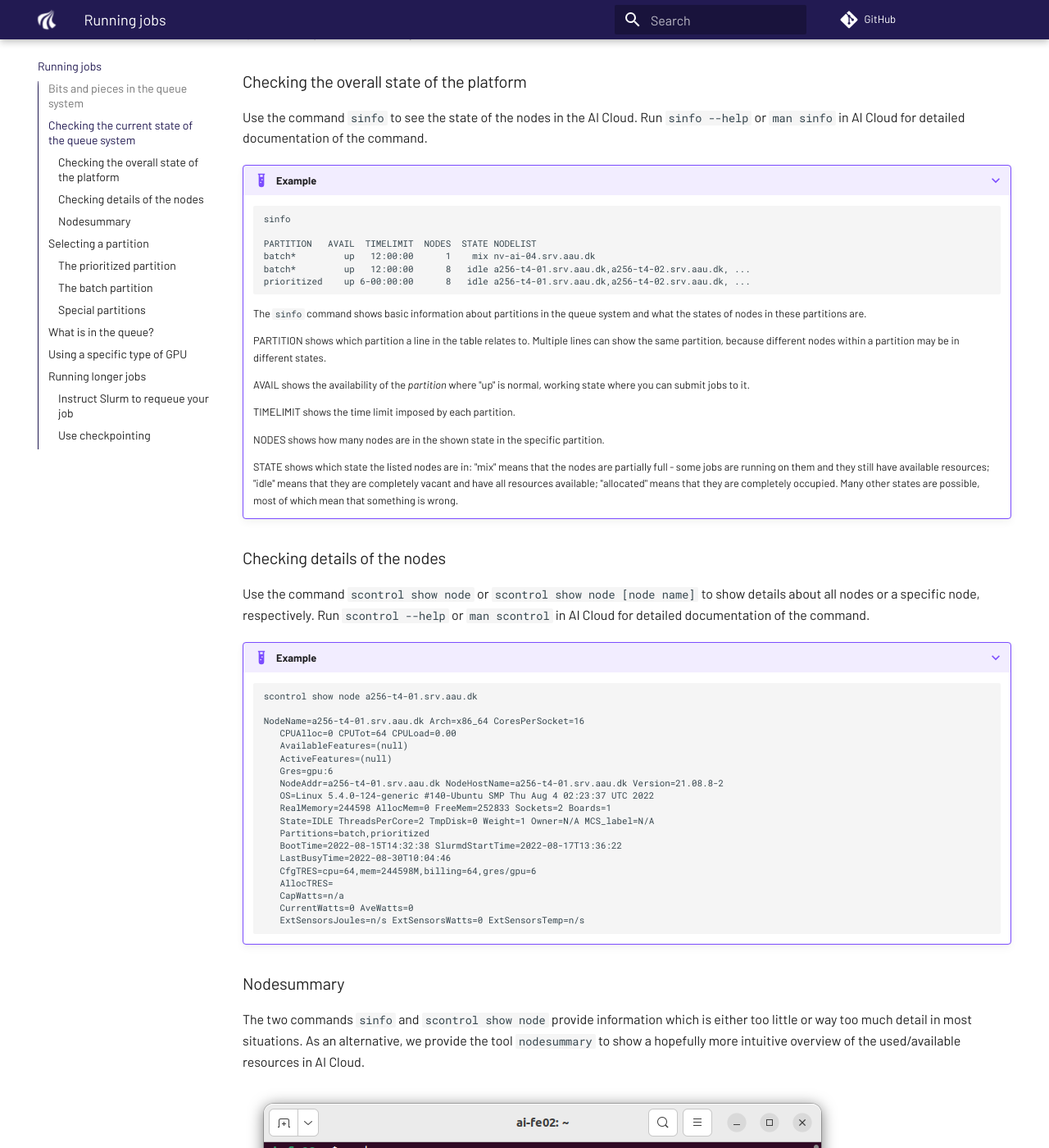
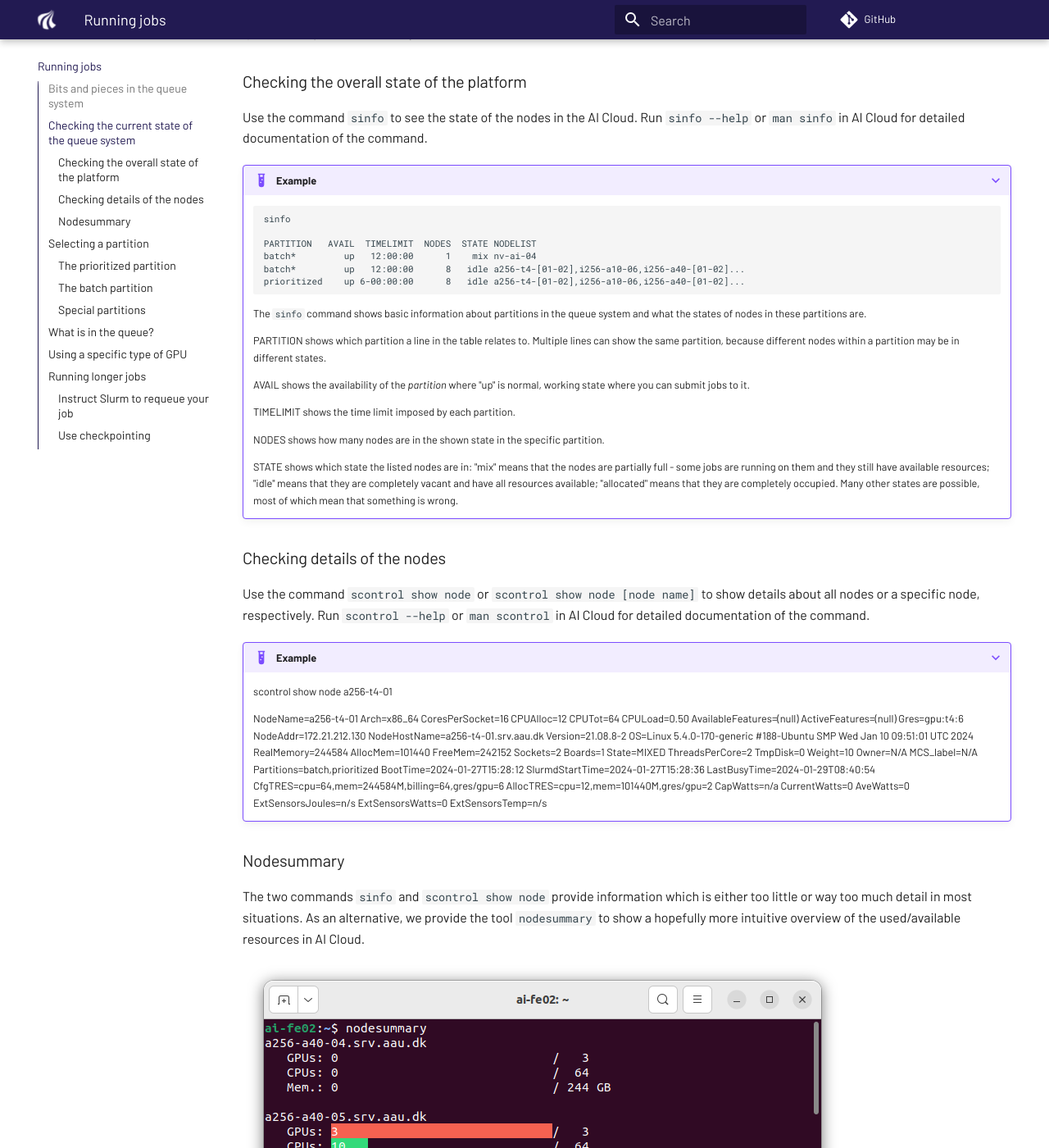
Before and after one commit to aau-claaudia/aicloud-docs, an MkDocs documentation site: the page built from docs/slurm.md, in a window 1280 px wide and 1400 px high, scrolled down 1403 px. Shown: the whole window at 82% size. Built offline with MkDocs 1.6.1 and Material for MkDocs 9.7.7, drawn with Linux system fonts in a browser that asks for light colours; comment, search, counter and statistics services are not loaded; some of the changed text lies outside the part shown.

Commit message:
Changed nodenames to reflect shortnaming

```diff
--- a/docs/slurm.md
+++ b/docs/slurm.md
@@ -75,9 +75,9 @@ documentation of the command.
         sinfo
 
         PARTITION   AVAIL  TIMELIMIT  NODES  STATE NODELIST
-        batch*         up   12:00:00      1    mix nv-ai-04.srv.aau.dk
-        batch*         up   12:00:00      8   idle a256-t4-01.srv.aau.dk,a256-t4-02.srv.aau.dk, ...
-        prioritized    up 6-00:00:00      8   idle a256-t4-01.srv.aau.dk,a256-t4-02.srv.aau.dk, ...
+        batch*         up   12:00:00      1    mix nv-ai-04
+        batch*         up   12:00:00      8   idle a256-t4-[01-02],i256-a10-06,i256-a40-[01-02]...
+        prioritized    up 6-00:00:00      8   idle a256-t4-[01-02],i256-a10-06,i256-a40-[01-02]...
 
     The `sinfo` command shows basic information about partitions in the
     queue system and what the states of nodes in these partitions are.
@@ -110,25 +110,25 @@ detailed documentation of the command.
 
 ???+ example
 
-        scontrol show node a256-t4-01.srv.aau.dk
+    scontrol show node a256-t4-01
 
-        NodeName=a256-t4-01.srv.aau.dk Arch=x86_64 CoresPerSocket=16
-           CPUAlloc=0 CPUTot=64 CPULoad=0.00
-           AvailableFeatures=(null)
-           ActiveFeatures=(null)
-           Gres=gpu:6
-           NodeAddr=a256-t4-01.srv.aau.dk NodeHostName=a256-t4-01.srv.aau.dk Version=21.08.8-2
-           OS=Linux 5.4.0-124-generic #140-Ubuntu SMP Thu Aug 4 02:23:37 UTC 2022
-           RealMemory=244598 AllocMem=0 FreeMem=252833 Sockets=2 Boards=1
-           State=IDLE ThreadsPerCore=2 TmpDisk=0 Weight=1 Owner=N/A MCS_label=N/A
-           Partitions=batch,prioritized
-           BootTime=2022-08-15T14:32:38 SlurmdStartTime=2022-08-17T13:36:22
-           LastBusyTime=2022-08-30T10:04:46
-           CfgTRES=cpu=64,mem=244598M,billing=64,gres/gpu=6
-           AllocTRES=
-           CapWatts=n/a
-           CurrentWatts=0 AveWatts=0
-           ExtSensorsJoules=n/s ExtSensorsWatts=0 ExtSensorsTemp=n/s
+    NodeName=a256-t4-01 Arch=x86_64 CoresPerSocket=16
+      CPUAlloc=12 CPUTot=64 CPULoad=0.50
+      AvailableFeatures=(null)
+      ActiveFeatures=(null)
+      Gres=gpu:t4:6
+      NodeAddr=172.21.212.130 NodeHostName=a256-t4-01.srv.aau.dk Version=21.08.8-2
+      OS=Linux 5.4.0-170-generic #188-Ubuntu SMP Wed Jan 10 09:51:01 UTC 2024
+      RealMemory=244584 AllocMem=101440 FreeMem=242152 Sockets=2 Boards=1
+      State=MIXED ThreadsPerCore=2 TmpDisk=0 Weight=10 Owner=N/A MCS_label=N/A
+      Partitions=batch,prioritized
+      BootTime=2024-01-27T15:28:12 SlurmdStartTime=2024-01-27T15:28:36
+      LastBusyTime=2024-01-29T08:40:54
+      CfgTRES=cpu=64,mem=244584M,billing=64,gres/gpu=6
+      AllocTRES=cpu=12,mem=101440M,gres/gpu=2
+      CapWatts=n/a
+      CurrentWatts=0 AveWatts=0
+      ExtSensorsJoules=n/s ExtSensorsWatts=0 ExtSensorsTemp=n/s
 
 ### Nodesummary
 
@@ -188,7 +188,7 @@ Currently, these servers are associated with the partitions: *create*,
 partition, you can run jobs on the server, even if it requires
 cancelling jobs of users in the *batch* partition to provide you the
 requested resources. For example, users from VAP lab at CREATE can use
-their server nv-ai-04.srv.aau.dk by submitting jobs to the *create*
+their server nv-ai-04 by submitting jobs to the *create*
 partition:
 
 ???+ example
@@ -211,11 +211,11 @@ The command `squeue` can be used to get a general overview:
 
         squeue
         JOBID PARTITION		NAME	 USER ST	   TIME	 NODES NODELIST(REASON)
-        31623	  batch		DRSC xxxxxxxx  R	6:45:14		 1 i256-a10-10.srv.aau.dk
-        31693	  batch singular yyyyyyyy  R	  24:20		 1 i256-a40-01.srv.aau.dk
-        31694	  batch singular yyyyyyyy  R	  24:20		 1 i256-a40-01.srv.aau.dk
-        31695	  batch singular yyyyyyyy  R	  24:20		 1 i256-a40-01.srv.aau.dk
-        31696	  batch singular yyyyyyyy  R	  24:20		 1 i256-a40-01.srv.aau.dk
+        31623	  batch		DRSC xxxxxxxx  R	6:45:14		 1 i256-a10-10
+        31693	  batch singular yyyyyyyy  R	  24:20		 1 i256-a40-01
+        31694	  batch singular yyyyyyyy  R	  24:20		 1 i256-a40-01
+        31695	  batch singular yyyyyyyy  R	  24:20		 1 i256-a40-01
+        31696	  batch singular yyyyyyyy  R	  24:20		 1 i256-a40-01
         31502 prioritiz runQHGK. zzzzzzzz PD	   0:00		 1 (Dependency)
         31504 prioritiz runQHGK. zzzzzzzz PD	   0:00		 1 (Dependency)
 
```
Also changed, not shown: docs/singularity.md (+1 -1 lines).
